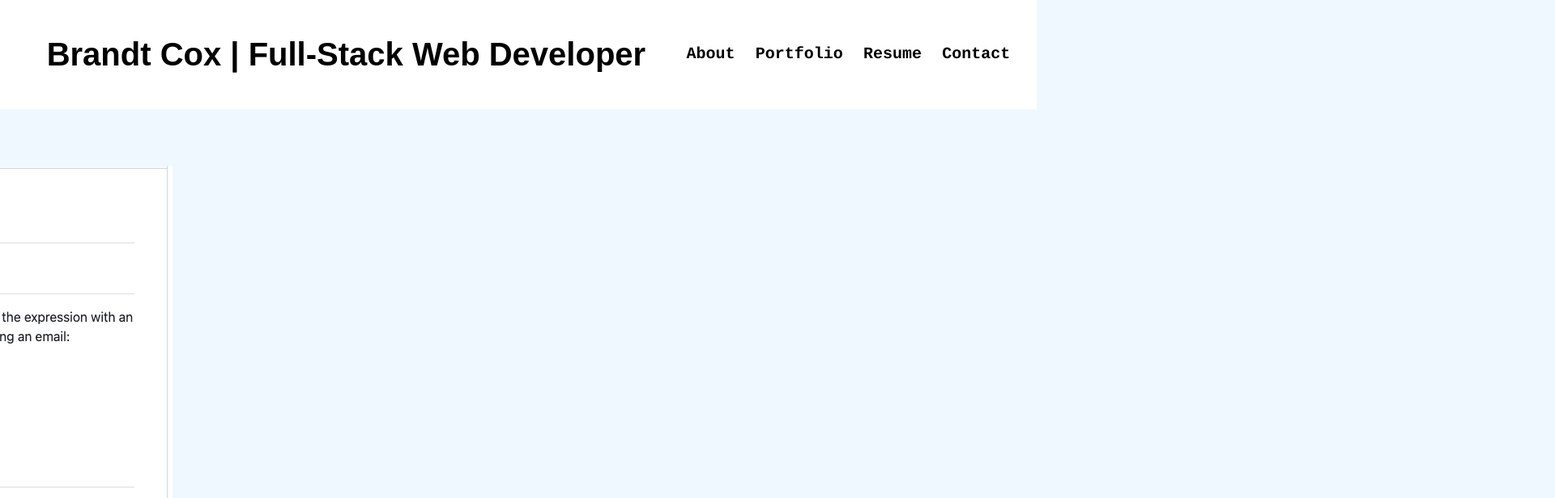
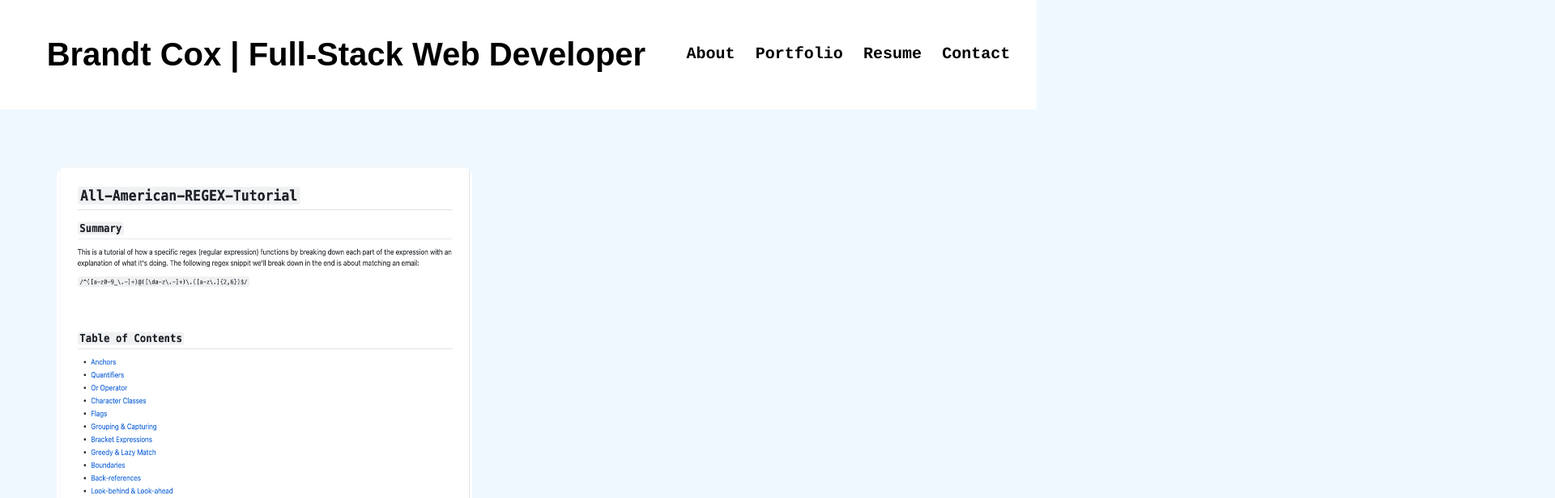
Before and after one commit to MrBrandtCox/MrBrandtCox-Portfolio, a React (Create React App) app: page / in a window 1280 px wide. Both pictures are taken after a click on the item "Portfolio". Shown: the top 616 px of the page at 81% size, 1920 px wide, since content can reach past the window. Built offline with nearby package versions, Linux system fonts and the light colour scheme; the HTML template or start-up script is replaced by a standard one.

Commit message:
slight styling to imgs

```diff
--- a/src/styles.css/Portfolio.css
+++ b/src/styles.css/Portfolio.css
@@ -24,7 +24,11 @@ body {
 
 .portfolioImg {
     display: flex;
+    flex-wrap: wrap;
     justify-content: center;
+    height: 60%;
+    width: 45%;
+    border-radius: 15px;
 }
 
 .projectName {
```
